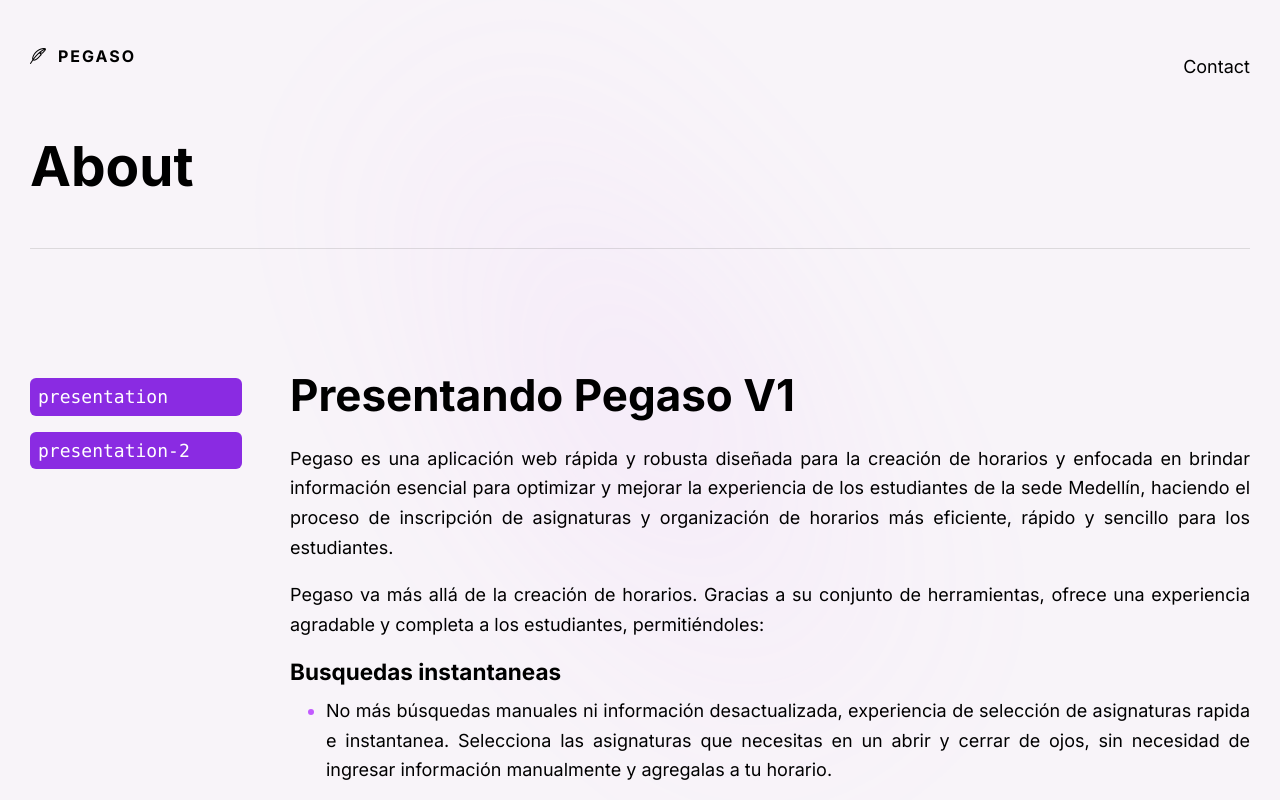
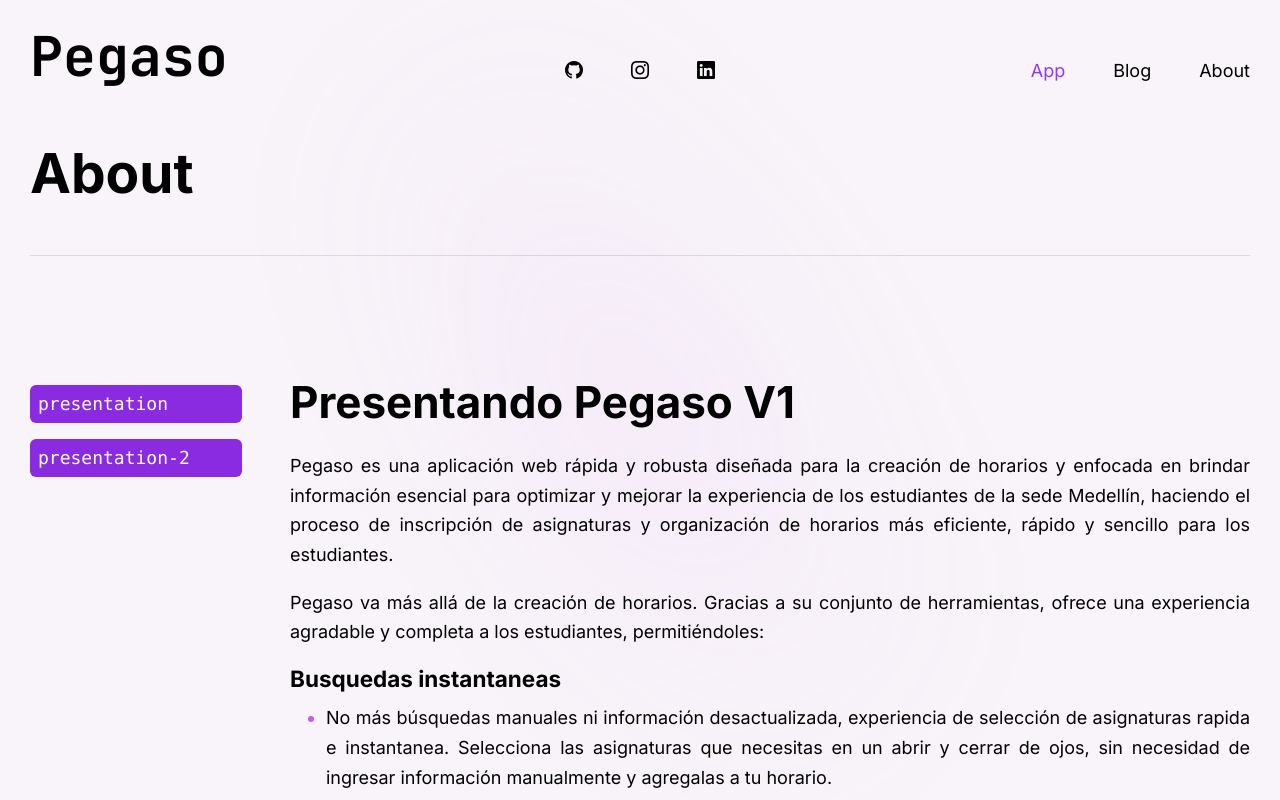
Before and after one commit to kblandonv/pegaso, a SvelteKit app: page /about in a window 1280 px wide. Shown: the top 800 px of the page. Built offline with nearby package versions, Linux system fonts and the light colour scheme.

Commit message:
update: about page nav

```diff
--- a/src/components/About/Nav.svelte
+++ /dev/null
@@ -1,47 +0,0 @@
-<header>
-	<nav class="py-5">
-		<h2 id="site_title">
-			<a href="/">
-				<i class="bi bi-feather"></i>
-				Pegaso
-			</a>
-		</h2>
-		<div class="links">
-			<a href="mailto:contactus@yourwebsite.com">Contact</a>
-		</div>
-	</nav>
-</header>
-
-<style lang="scss">
-	nav {
-		display: flex;
-		align-items: center;
-		justify-content: space-between;
-
-		a {
-			transition: 0.1s ease;
-			&:hover {
-				opacity: 0.6;
-			}
-		}
-
-		#site_title {
-			margin: 0;
-		}
-		#site_title a {
-			display: flex;
-			align-items: center;
-			gap: 10px;
-
-			font-size: 16px;
-			font-weight: 700;
-			letter-spacing: 2px;
-			line-height: 1;
-			text-decoration: none;
-			text-transform: uppercase;
-		}
-		.links a {
-			margin-left: 1em;
-		}
-	}
-</style>
--- a/src/components/About/index.js
+++ b/src/components/About/index.js
@@ -1,11 +1,9 @@
 import Header from './Header.svelte';
 import TableOfContent from './TableOfContent.svelte';
-import Nav from './Nav.svelte';
 import Content from './Content.svelte';
 
 export {
     Header,
     TableOfContent,
-    Nav,
     Content
 }
--- a/src/routes/about/+page.svelte
+++ b/src/routes/about/+page.svelte
@@ -1,5 +1,6 @@
 <script>
-	import { Header, TableOfContent, Nav, Content } from '$components/About';
+	import Nav from '$src/components/Home/Nav.svelte';
+	import { Header, TableOfContent, Content } from '$components/About';
 	import Footer from '$components/UI/Footer.svelte';
 	import Blobl from '$components/About/Blobl.svelte';
 	import '$src/styles/about.scss';
```
